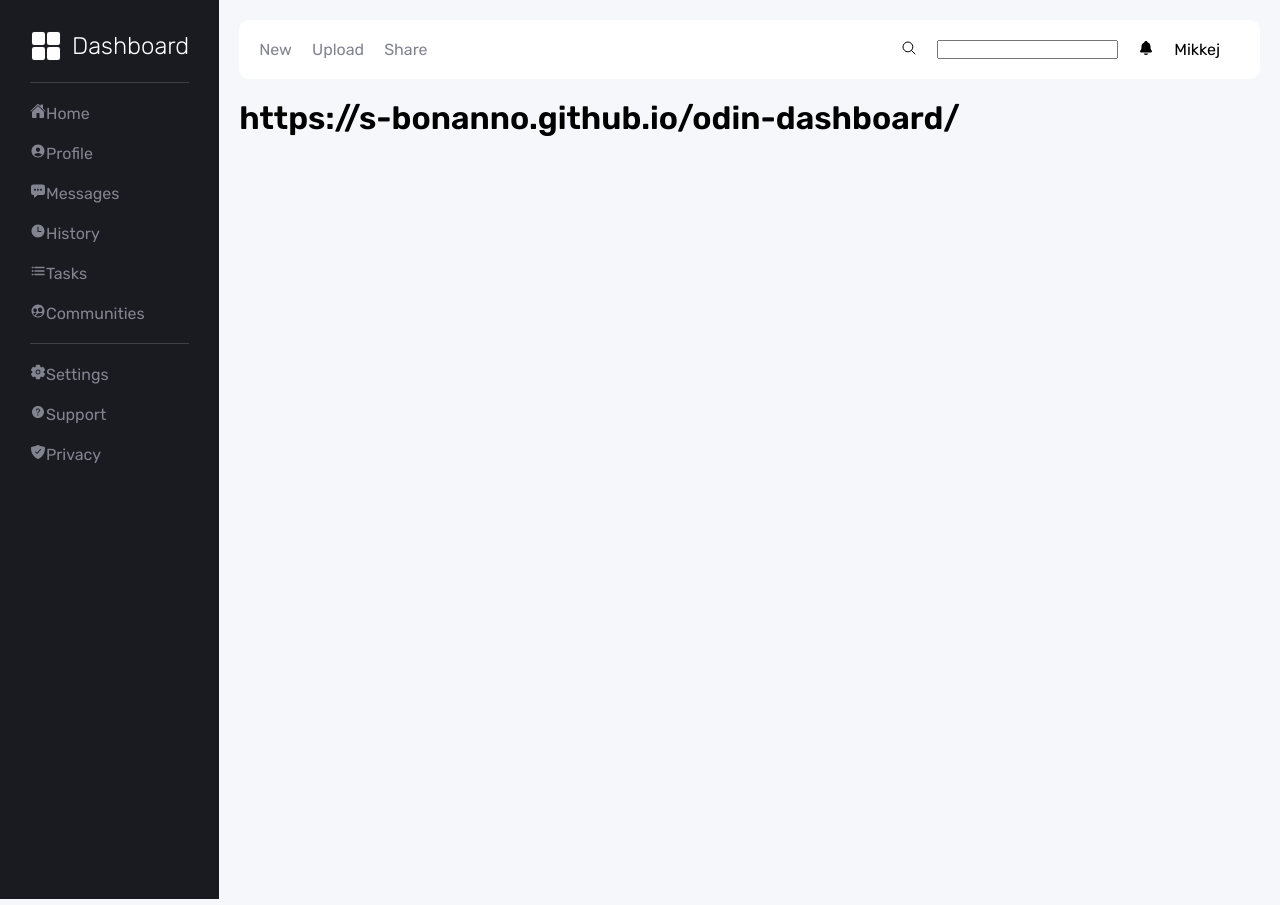
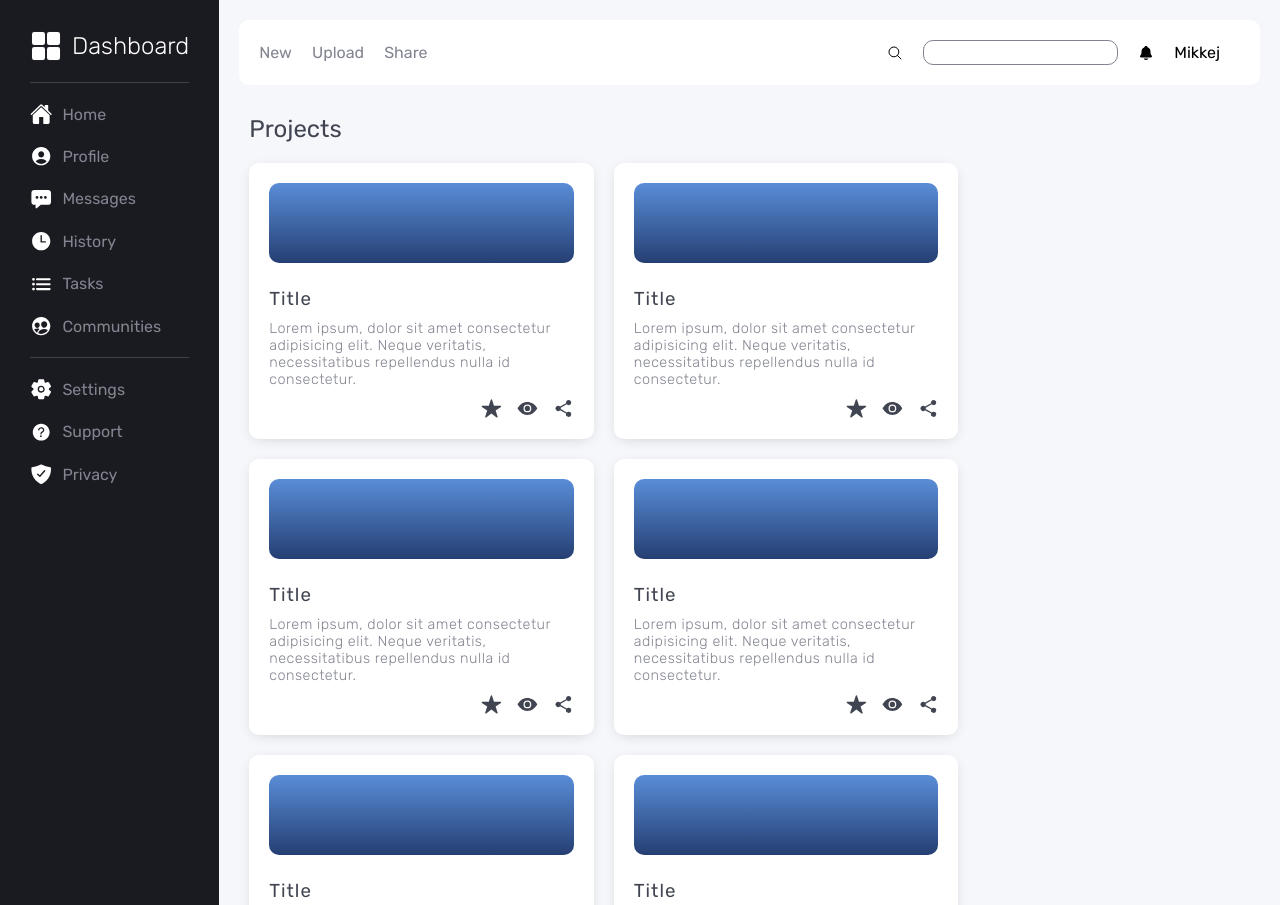
Before and after one commit to Michael-Johansson/admin-dashboard, a plain HTML site: page index.html in a window 1280 px wide. Drawn offline with nearby package versions, Linux system fonts and the light colour scheme.

Commit message:
add projects section

```diff
--- a/index.html
+++ b/index.html
@@ -47,20 +47,93 @@
         </div>
         <hr />
         <ul class="side-links">
-          <li><ion-icon name="home"></ion-icon>Home</li>
-          <li><ion-icon name="person-circle"></ion-icon>Profile</li>
-          <li><ion-icon name="chatbox-ellipses"></ion-icon>Messages</li>
-          <li><ion-icon name="time"></ion-icon>History</li>
-          <li><ion-icon name="list"></ion-icon>Tasks</li>
-          <li><ion-icon name="people-circle"></ion-icon>Communities</li>
+          <li><ion-icon name="home"></ion-icon><a href="#">Home</a></li>
+          <li><ion-icon name="person-circle"></ion-icon><a href="#">Profile</a></li>
+          <li><ion-icon name="chatbox-ellipses"></ion-icon><a href="#">Messages</a></li>
+          <li><ion-icon name="time"></ion-icon><a href="#">History</a></li>
+          <li><ion-icon name="list"></ion-icon><a href="#">Tasks</a></li>
+          <li><ion-icon name="people-circle"></ion-icon><a href="#">Communities</a></li>
           <hr />
-          <li><ion-icon name="settings"></ion-icon>Settings</li>
-          <li><ion-icon name="help-circle"></ion-icon>Support</li>
-          <li><ion-icon name="shield-checkmark"></ion-icon>Privacy</li>
+          <li><ion-icon name="settings"></ion-icon><a href="#">Settings</a></li>
+          <li><ion-icon name="help-circle"></ion-icon><a href="#">Support</a></li>
+          <li><ion-icon name="shield-checkmark"></ion-icon><a href="#">Privacy</a></li>
         </ul>
       </aside>
       <main class="main-content">
-        <h1>https://s-bonanno.github.io/odin-dashboard/</h1>
+        <div class="projects">
+          <h2 class="projects-heading">Projects</h2>
+          <article class="project-card">
+            <div class="project-img"></div>
+            <h3>Title</h3>
+            <p>Lorem ipsum, dolor sit amet consectetur adipisicing elit. Neque veritatis, necessitatibus repellendus nulla id consectetur.</p>
+            <div class="project-icons">
+              <ion-icon name="star"></ion-icon>
+              <ion-icon name="eye"></ion-icon>
+              <ion-icon name="share-social"></ion-icon>
+            </div>
+          </article>
+          <article class="project-card">
+            <div class="project-img"></div>
+            <h3>Title</h3>
+            <p>Lorem ipsum, dolor sit amet consectetur adipisicing elit. Neque veritatis, necessitatibus repellendus nulla id consectetur.</p>
+            <div class="project-icons">
+              <ion-icon name="star"></ion-icon>
+              <ion-icon name="eye"></ion-icon>
+              <ion-icon name="share-social"></ion-icon>
+            </div>
+          </article>
+          <article class="project-card">
+            <div class="project-img"></div>
+            <h3>Title</h3>
+            <p>Lorem ipsum, dolor sit amet consectetur adipisicing elit. Neque veritatis, necessitatibus repellendus nulla id consectetur.</p>
+            <div class="project-icons">
+              <ion-icon name="star"></ion-icon>
+              <ion-icon name="eye"></ion-icon>
+              <ion-icon name="share-social"></ion-icon>
+            </div>
+          </article>
+          <article class="project-card">
+            <div class="project-img"></div>
+            <h3>Title</h3>
+            <p>Lorem ipsum, dolor sit amet consectetur adipisicing elit. Neque veritatis, necessitatibus repellendus nulla id consectetur.</p>
+            <div class="project-icons">
+              <ion-icon name="star"></ion-icon>
+              <ion-icon name="eye"></ion-icon>
+              <ion-icon name="share-social"></ion-icon>
+            </div>
+          </article>
+          <article class="project-card">
+            <div class="project-img"></div>
+            <h3>Title</h3>
+            <p>Lorem ipsum, dolor sit amet consectetur adipisicing elit. Neque veritatis, necessitatibus repellendus nulla id consectetur.</p>
+            <div class="project-icons">
+              <ion-icon name="star"></ion-icon>
+              <ion-icon name="eye"></ion-icon>
+              <ion-icon name="share-social"></ion-icon>
+            </div>
+          </article>
+          <article class="project-card">
+            <div class="project-img"></div>
+            <h3>Title</h3>
+            <p>Lorem ipsum, dolor sit amet consectetur adipisicing elit. Neque veritatis, necessitatibus repellendus nulla id consectetur.</p>
+            <div class="project-icons">
+              <ion-icon name="star"></ion-icon>
+              <ion-icon name="eye"></ion-icon>
+              <ion-icon name="share-social"></ion-icon>
+            </div>
+          </article>
+          <article class="project-card">
+            <div class="project-img"></div>
+            <h3>Title</h3>
+            <p>Lorem ipsum, dolor sit amet consectetur adipisicing elit. Neque veritatis, necessitatibus repellendus nulla id consectetur.</p>
+            <div class="project-icons">
+              <ion-icon name="star"></ion-icon>
+              <ion-icon name="eye"></ion-icon>
+              <ion-icon name="share-social"></ion-icon>
+            </div>
+          </article>
+        </div>
+        <div class="news"></div>
       </main>
     </div>
   </body>
--- a/style.css
+++ b/style.css
@@ -10,6 +10,7 @@
   --background-color: rgb(246 247 251);
   --card-background: rgb(255, 255, 255);
   --border-radius: 10px;
+  --hover-color: #368bda;
 }
 
 body {
@@ -26,10 +27,6 @@ hr {
 a {
   color: var(--light-text);
   text-decoration: none;
-}
-
-a:hover {
-  color: rgb(45, 109, 212);
 }
 
 .page-grid {
@@ -57,12 +54,21 @@ a:hover {
 .top-nav-links {
   display: flex;
   gap: 20px;
+  align-items: center;
   list-style: none;
 }
 
 .top-nav-options {
   display: flex;
   gap: 20px;
+  align-items: center;
+}
+
+.top-nav-options #search {
+  outline: none;
+  border: 1px solid var(--light-text);
+  border-radius: var(--border-radius);
+  padding: 4px 8px;
 }
 
 .side-nav {
@@ -93,3 +99,86 @@ a:hover {
   display: grid;
   gap: 20px;
 }
+
+.side-links li {
+  display: flex;
+  align-items: center;
+  gap: 10px;
+}
+
+.side-links li ion-icon {
+  font-size: 1.4rem;
+  transition: all 0.3s ease;
+}
+
+.side-links ion-icon {
+  color: white;
+}
+
+.side-links a:hover {
+  color: white;
+  transition: all 0.3s ease;
+}
+
+.main-content {
+  display: grid;
+  grid-template-columns: 2.5fr 1fr;
+}
+
+.projects {
+  display: grid;
+  grid-auto-rows: max-content;
+  grid-template-columns: repeat(auto-fit, minmax(300px, 1fr));
+  gap: 20px;
+  overflow: scroll;
+  padding: 10px;
+}
+
+.projects-heading {
+  grid-column: 1 / -1;
+  font-weight: 400;
+  color: var(--dark-text);
+}
+
+.project-card {
+  display: grid;
+  gap: 10px;
+  background-color: var(--card-background);
+  padding: 20px;
+  border-radius: var(--border-radius);
+  box-shadow: 0px 3px 15px -5px rgba(0, 0, 0, 0.2);
+}
+
+.project-img {
+  width: 100%;
+  height: 80px;
+  margin-bottom: 15px;
+  border-radius: var(--border-radius);
+  background: linear-gradient(#598dd7, #253f73);
+}
+
+.project-card p {
+  font-size: 0.9rem;
+  font-weight: lighter;
+  letter-spacing: 0.5px;
+  color: var(--light-text);
+}
+
+.project-card h3 {
+  font-weight: 400;
+  letter-spacing: 1px;
+  color: var(--dark-text);
+}
+
+.project-icons {
+  display: flex;
+  justify-content: flex-end;
+  gap: 15px;
+  font-size: 1.3rem;
+  color: var(--dark-text);
+}
+
+.project-card ion-icon:hover {
+  color: var(--hover-color);
+  cursor: pointer;
+}
```
